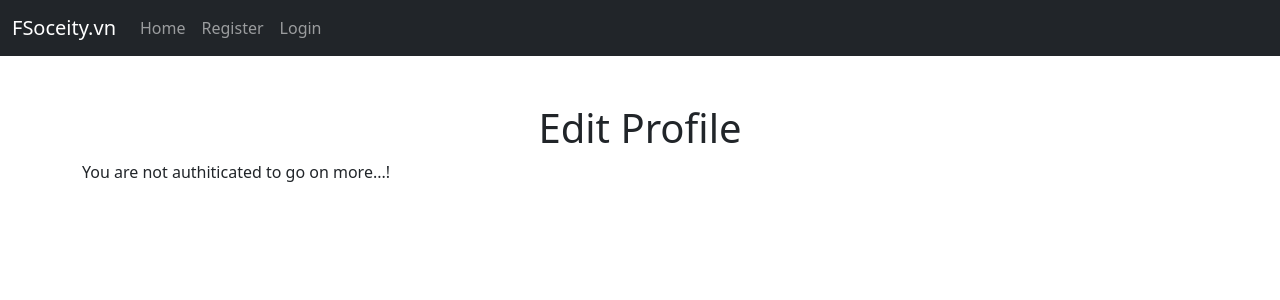
After one commit to trungnemo/djangoblog, a Django app: page /members/user_profile_edit/1 in a window 1280 px wide. The commit adds this page. Shown: the top 300 px of the page. Run offline with Django 3.2, Linux system fonts and the light colour scheme; data comes from the database, SQL or seed files in the repository; some libraries are stand-ins or nearby versions.

Commit message:
Edit User Profile: html, view, url

```diff
--- a/blog/templates/navigation.html
+++ b/blog/templates/navigation.html
@@ -72,8 +72,9 @@
 
           </a>
           <ul class="dropdown-menu" aria-labelledby="navbarDropdown">
-            <li><a class="dropdown-item" href="{% url 'registraion_edit' %}">Profile</a></li>
-            <li><a class="dropdown-item" href="#">Setting</a></li>
+            <li><a class="dropdown-item" href="{% url 'registraion_edit' %}">Logon Info</a></li>
+            <li><a class="dropdown-item" href="{% url 'user_profile' user.profile.id %}">Show Profile</a></li>
+             <li><a class="dropdown-item" href="{% url 'user_profile_edit' user.profile.id %}">Edit Profile</a></li>
             <li><hr class="dropdown-divider" /></li>
             <li>
               <a class="dropdown-item" href="{% url 'logout' %}">Logout</a>
--- /dev/null
+++ b/members/templates/registration/user_profile_edit.html
@@ -0,0 +1,30 @@
+{% extends 'base.html' %}
+<!--Title page-->
+{% block title%}
+<title>Profile Edit</title>
+{% endblock%}
+
+<!--Title page-->
+{% block content%}
+<h1 class="mt-5 text-center">Edit Profile</h1>
+
+{% if user.is_authenticated %}
+    {% if user.id == profile.user.id %}
+
+    <!--Customized form with bootstrap-->
+    <div class="form-group">
+    <form method="POST" enctype="multipart/form-data">
+        {% csrf_token %} {{ form.media }} {{ form.as_p }}
+        <button class="btn btn-primary">Save</button>
+    </form>
+    </div>
+
+    {% else %}
+         <p>You coult not edit the profile of the other...!</p>
+    {% endif %}
+
+{% else %}
+    <p>You are not authiticated to go on more...!</p>
+{% endif %}
+
+{% endblock%}
--- a/members/urls.py
+++ b/members/urls.py
@@ -1,5 +1,5 @@
 from django.urls import path
-from .views import UserRegisterView, UserEditView,BlogAppPasswordChangeView, PasswordChangedSuccessView, UserProfileShowView
+from .views import UserRegisterView, UserEditView,BlogAppPasswordChangeView, PasswordChangedSuccessView, UserProfileShowView,UserProfileEditView
 from django.contrib.auth import views as auth_views
 #members views/urls here
 urlpatterns = [
@@ -10,5 +10,6 @@ urlpatterns = [
     path('password/',BlogAppPasswordChangeView.as_view(template_name = 'registration\changepassword.html'), name = 'changepassword'),
     path('password/changed_success',PasswordChangedSuccessView, name = 'passwordchangedsuccess'),
     path('user_profile/<int:pk>',UserProfileShowView.as_view(), name = 'user_profile'),
+    path('user_profile_edit/<int:pk>',UserProfileEditView.as_view(), name = 'user_profile_edit'),
 
 ]
--- a/members/views.py
+++ b/members/views.py
@@ -1,3 +1,4 @@
+from django.forms import models
 from django.shortcuts import render, get_object_or_404
 from django.views import generic
 from django.views.generic.detail import DetailView
@@ -19,7 +20,7 @@ class UserRegisterView(generic.CreateView):
 class UserEditView(generic.UpdateView):
     # form_class = UserChangeForm
     form_class = EditProfileForm
-    template_name = 'registration/profileedit.html'
+    template_name = 'registration/registraion_edit.html'
     success_url = reverse_lazy('home')
 
     def get_object(self):
@@ -50,3 +51,11 @@ class UserProfileShowView(DetailView):
 
         context["user_profile"] = user_profile
         return context
+
+
+#User extra profile
+class UserProfileEditView(generic.UpdateView):
+    model = Profile
+    template_name = 'registration/user_profile_edit.html'
+    fields = ['bio', 'profile_pic', 'website_url','facebook_url','twitter_url','instagram_url','pinterest_url']
+    success_url = reverse_lazy('home')
```
